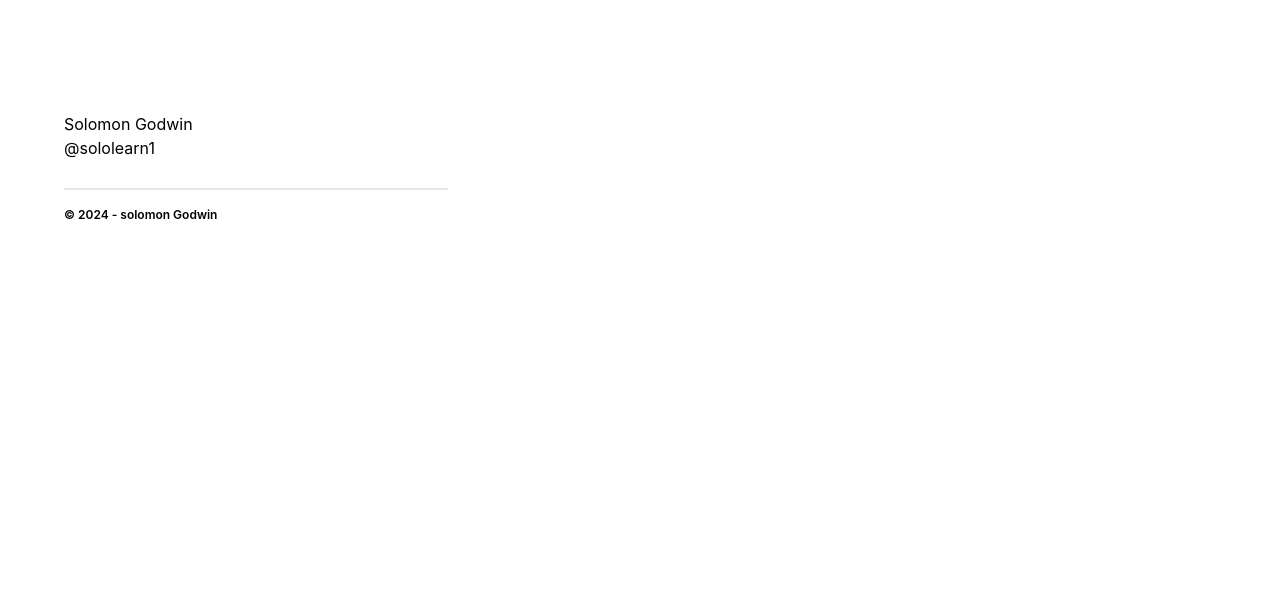
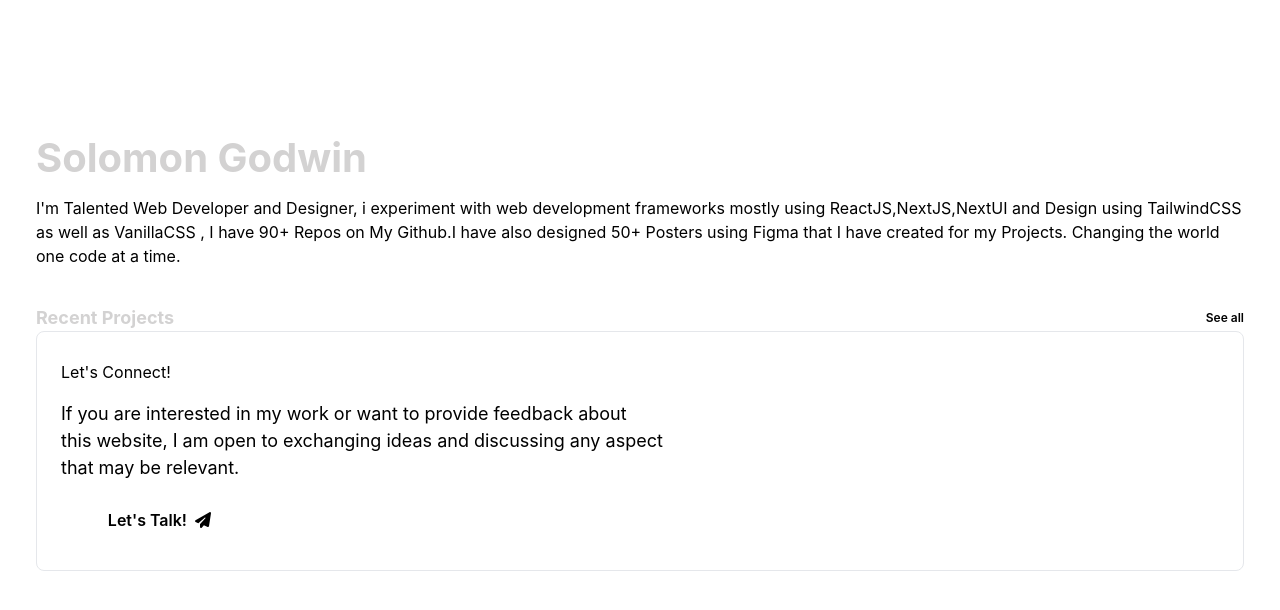
Before and after one commit to solomon8392/Portfolio-Design, a React (Create React App) app: page / in a window 1280 px wide. Shown: the top 610 px of the page. Built offline with nearby package versions, Linux system fonts and the light colour scheme.

Commit message:
Fix: made some import and fix error

```diff
--- a/src/App.js
+++ b/src/App.js
@@ -2,11 +2,12 @@ import './App.css';
 import { Routes, Route } from 'react-router-dom';
 import Navbar from './NavbarPage/NavbarPage';
 import AboutPage from './ProjectPages/AboutPage';
+import HomePage from './ProjectPages/HomePage';
 
 function App() {
   return (
    <Routes>
-    <Route path="/" element={<Navbar />} />
+    <Route path="/" element={<HomePage />} />
     <Route path="aboutpage" element={<AboutPage />} />
    </Routes>
   );
--- a/src/NavbarPage/NavbarPage.jsx
+++ b/src/NavbarPage/NavbarPage.jsx
@@ -1,14 +1,14 @@
 import React from "react";
-// import { FontAwesomeIcon } from "@fortawesome/react-fontawesome";
-// import { faHouse, faInfoCircle, faProjectDiagram, faAddressBook } from "@fortawesome/free-solid-svg-icons";
+import { FontAwesomeIcon } from "@fortawesome/react-fontawesome";
+import { faHouse, faInfoCircle, faProjectDiagram, faAddressBook } from "@fortawesome/free-solid-svg-icons";
 // import meme from "../asset/meme.png";
 
 const Navbar = () => {
   const navItems = [
-    // {name: "Home", icon: faHouse, span: "1", link: "#" },
-    // {name: "About", icon: faInfoCircle, span: "2", link: "#" },
-    // {name: "Projects", icon: faProjectDiagram, span: "3", link: "#" },
-    // {name: "Contact", icon: faAddressBook, span: "4", link: "#" }
+    {name: "Home", icon: faHouse, span: "1", link: "#" },
+    {name: "About", icon: faInfoCircle, span: "2", link: "#" },
+    {name: "Projects", icon: faProjectDiagram, span: "3", link: "#" },
+    {name: "Contact", icon: faAddressBook, span: "4", link: "#" }
   ];
   return (
     <div className=" h-[100vh] w-[40%] md:block hidden">
@@ -26,7 +26,7 @@ const Navbar = () => {
          <div className="cursor-pointer items-center relative flex justify-between w-[100%] mb-5">
            <li key={index} className="flex items-center font-openSans font-semibold">
             <a href={items.link}>
-            {/* <FontAwesomeIcon icon={items.icon} className="mr-2" /> {items.name} */}
+            <FontAwesomeIcon icon={items.icon} className="mr-2" /> {items.name}
             </a>
           </li>
             <span className="w-5 h-5 rounded-[6px] border items-center flex justify-center">{items.span}</span>
```
Also changed, not shown: src/ProjectPages/HomePage.jsx (+2 -7 lines).
